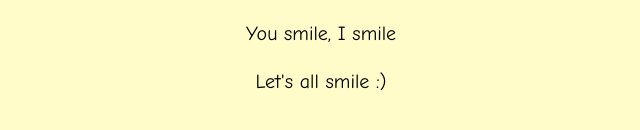
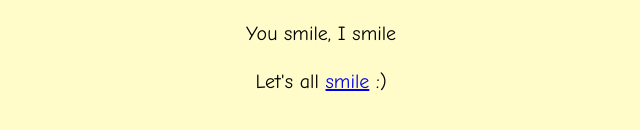
Before and after one commit to leeea07/Smile, a plain HTML site: page index.html in a window 1280 px wide. Shown: the part 540-670 px from the top of the page, 319-959 px from the left. Drawn offline with Linux system fonts and the light colour scheme.

Commit message:
added link

```diff
--- a/index.html
+++ b/index.html
@@ -8,7 +8,9 @@
   <h1>Smile</h1>
   <img src = "http://clipartmag.com/images/smiley-transparent-background-43.png" />
   <p>You smile, I smile</p>
-  <p>Let's all smile :)</p>
+  <p>Let's all
+    <a href="https://en.wikipedia.org/wiki/Smile">smile</a>
+    :)</p>
 </body>
 
 </html>
```
